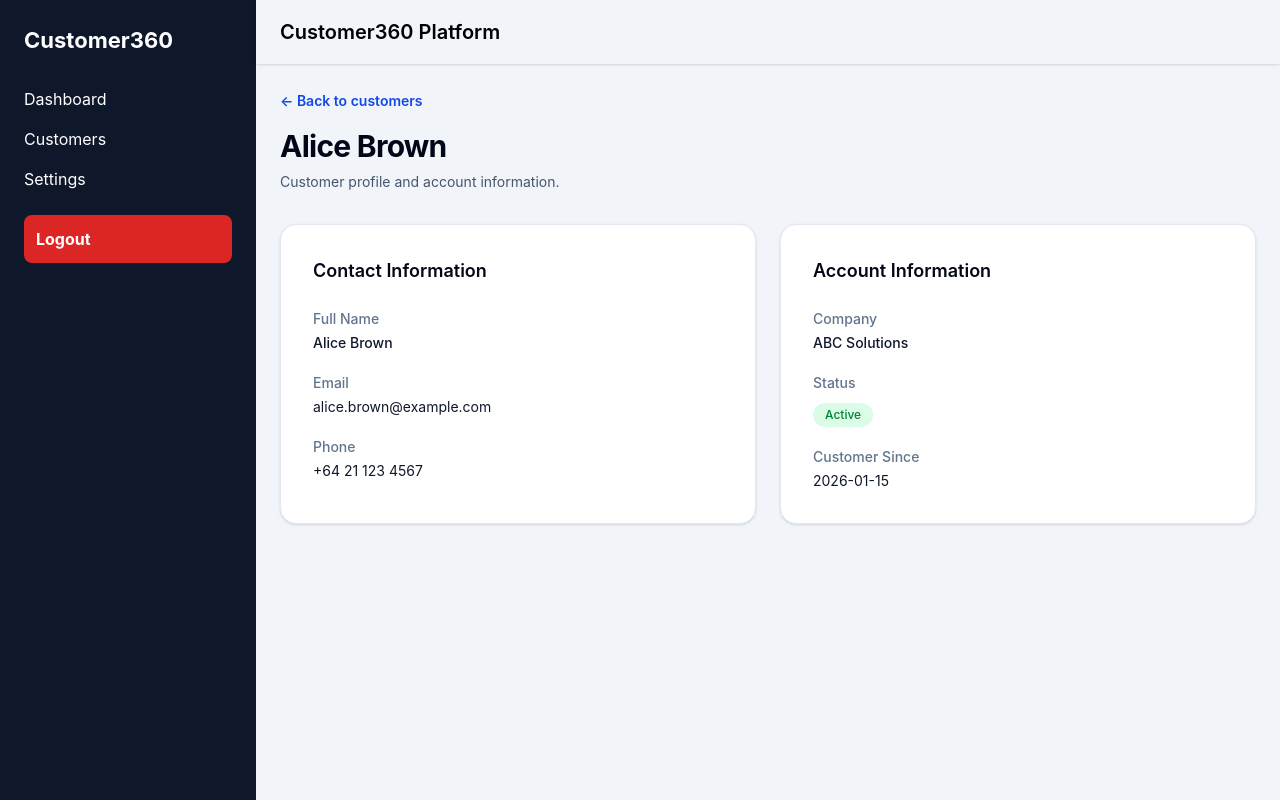
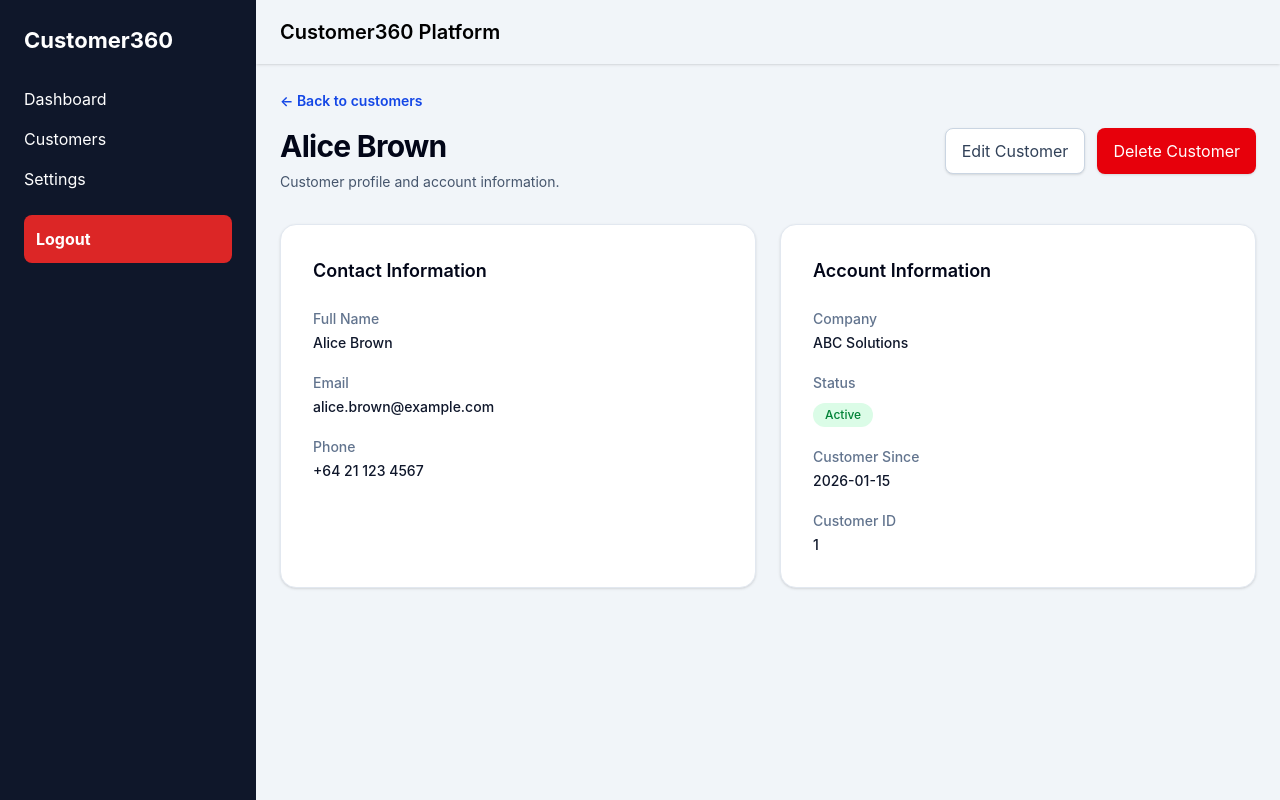
Before and after one commit to manjotanmol21/customer360-platform, a React (Vite) app: page /customers/1 in a window 1280 px wide. Built offline with nearby package versions, Linux system fonts and the light colour scheme; sample sign-in values are in the browser's storage.

Commit message:
refactor(customers): improve customer details page architecture

```diff
--- /dev/null
+++ b/src/components/customer/CustomerDetailField.tsx
@@ -0,0 +1,21 @@
+interface CustomerDetailFieldProps {
+  label: string;
+  value: string;
+}
+
+export default function CustomerDetailField({
+  label,
+  value,
+}: CustomerDetailFieldProps) {
+  return (
+    <div>
+      <dt className="text-sm font-medium text-slate-500">
+        {label}
+      </dt>
+
+      <dd className="mt-1 text-sm font-medium text-slate-900">
+        {value}
+      </dd>
+    </div>
+  );
+}
--- a/src/pages/customer/CustomerDetailsPage.tsx
+++ b/src/pages/customer/CustomerDetailsPage.tsx
@@ -1,5 +1,7 @@
 import { Link, useParams } from "react-router-dom";
 
+import CustomerDetailField from "../../components/customer/CustomerDetailField";
+import Button from "../../components/UI/Button";
 import Card from "../../components/UI/Card";
 import { customers } from "../../features/customers/data/customers";
 
@@ -27,7 +29,7 @@ export default function CustomerDetailsPage() {
 
           <Link
             to="/customers"
-            className="mt-6 inline-flex text-sm font-semibold text-blue-700 hover:text-blue-900"
+            className="mt-6 inline-flex text-sm font-semibold text-blue-700 transition hover:text-blue-900"
           >
             ← Back to customers
           </Link>
@@ -36,23 +38,75 @@ export default function CustomerDetailsPage() {
     );
   }
 
+  /*
+   * At this point customer cannot be undefined because
+   * the component already returned above when no customer
+   * was found.
+   *
+   * Creating this alias also makes the TypeScript type
+   * explicit and safe inside callback functions.
+   */
+  const selectedCustomer = customer;
+
+  const statusClasses = [
+    "inline-flex rounded-full px-3 py-1 text-xs font-medium",
+    selectedCustomer.status === "Active"
+      ? "bg-green-100 text-green-700"
+      : selectedCustomer.status === "Pending"
+        ? "bg-amber-100 text-amber-700"
+        : "bg-slate-100 text-slate-600",
+  ].join(" ");
+
+  function handleEditCustomer() {
+    alert(
+      `Edit customer functionality will be added for ${selectedCustomer.firstName} ${selectedCustomer.lastName}.`,
+    );
+  }
+
+  function handleDeleteCustomer() {
+    alert(
+      `Delete customer functionality will be added for ${selectedCustomer.firstName} ${selectedCustomer.lastName}.`,
+    );
+  }
+
   return (
     <section>
       <div className="mb-8">
         <Link
           to="/customers"
-          className="text-sm font-semibold text-blue-700 hover:text-blue-900"
+          className="text-sm font-semibold text-blue-700 transition hover:text-blue-900"
         >
           ← Back to customers
         </Link>
 
-        <h1 className="mt-4 text-3xl font-bold tracking-tight text-slate-950">
-          {customer.firstName} {customer.lastName}
-        </h1>
+        <div className="mt-4 flex flex-col gap-4 lg:flex-row lg:items-start lg:justify-between">
+          <div>
+            <h1 className="text-3xl font-bold tracking-tight text-slate-950">
+              {selectedCustomer.firstName}{" "}
+              {selectedCustomer.lastName}
+            </h1>
 
-        <p className="mt-2 text-sm text-slate-600">
-          Customer profile and account information.
-        </p>
+            <p className="mt-2 text-sm text-slate-600">
+              Customer profile and account information.
+            </p>
+          </div>
+
+          <div className="flex flex-wrap gap-3">
+            <Button
+              variant="secondary"
+              onClick={handleEditCustomer}
+            >
+              Edit Customer
+            </Button>
+
+            <Button
+              variant="danger"
+              onClick={handleDeleteCustomer}
+            >
+              Delete Customer
+            </Button>
+          </div>
+        </div>
       </div>
 
       <div className="grid gap-6 lg:grid-cols-2">
@@ -65,35 +119,20 @@ export default function CustomerDetailsPage() {
           </h2>
 
           <dl className="mt-6 space-y-5">
-            <div>
-              <dt className="text-sm font-medium text-slate-500">
-                Full Name
-              </dt>
+            <CustomerDetailField
+              label="Full Name"
+              value={`${selectedCustomer.firstName} ${selectedCustomer.lastName}`}
+            />
 
-              <dd className="mt-1 text-sm font-medium text-slate-900">
-                {customer.firstName} {customer.lastName}
-              </dd>
-            </div>
+            <CustomerDetailField
+              label="Email"
+              value={selectedCustomer.email}
+            />
 
-            <div>
-              <dt className="text-sm font-medium text-slate-500">
-                Email
-              </dt>
-
-              <dd className="mt-1 text-sm text-slate-900">
-                {customer.email}
-              </dd>
-            </div>
-
-            <div>
-              <dt className="text-sm font-medium text-slate-500">
-                Phone
-              </dt>
-
-              <dd className="mt-1 text-sm text-slate-900">
-                {customer.phone}
-              </dd>
-            </div>
+            <CustomerDetailField
+              label="Phone"
+              value={selectedCustomer.phone}
+            />
           </dl>
         </Card>
 
@@ -106,15 +145,10 @@ export default function CustomerDetailsPage() {
           </h2>
 
           <dl className="mt-6 space-y-5">
-            <div>
-              <dt className="text-sm font-medium text-slate-500">
-                Company
-              </dt>
-
-              <dd className="mt-1 text-sm font-medium text-slate-900">
-                {customer.company}
-              </dd>
-            </div>
+            <CustomerDetailField
+              label="Company"
+              value={selectedCustomer.company}
+            />
 
             <div>
               <dt className="text-sm font-medium text-slate-500">
@@ -122,30 +156,21 @@ export default function CustomerDetailsPage() {
               </dt>
 
               <dd className="mt-2">
-                <span
-                  className={[
-                    "inline-flex rounded-full px-3 py-1 text-xs font-medium",
-                    customer.status === "Active"
-                      ? "bg-green-100 text-green-700"
-                      : customer.status === "Pending"
-                        ? "bg-amber-100 text-amber-700"
-                        : "bg-slate-100 text-slate-600",
-                  ].join(" ")}
-                >
-                  {customer.status}
+                <span className={statusClasses}>
+                  {selectedCustomer.status}
                 </span>
               </dd>
             </div>
 
-            <div>
-              <dt className="text-sm font-medium text-slate-500">
-                Customer Since
-              </dt>
+            <CustomerDetailField
+              label="Customer Since"
+              value={selectedCustomer.createdAt}
+            />
 
-              <dd className="mt-1 text-sm text-slate-900">
-                {customer.createdAt}
-              </dd>
-            </div>
+            <CustomerDetailField
+              label="Customer ID"
+              value={String(selectedCustomer.id)}
+            />
           </dl>
         </Card>
       </div>
```
